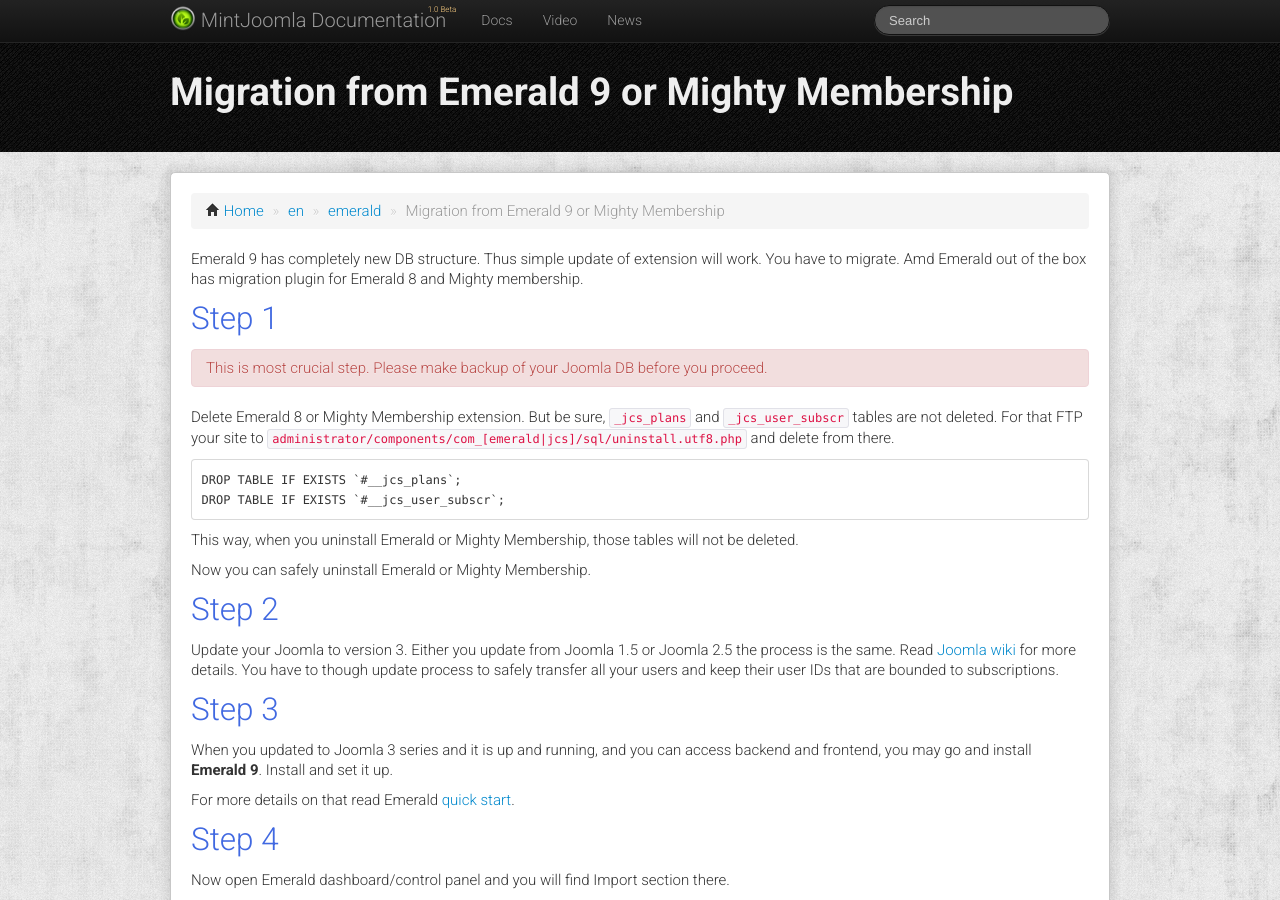
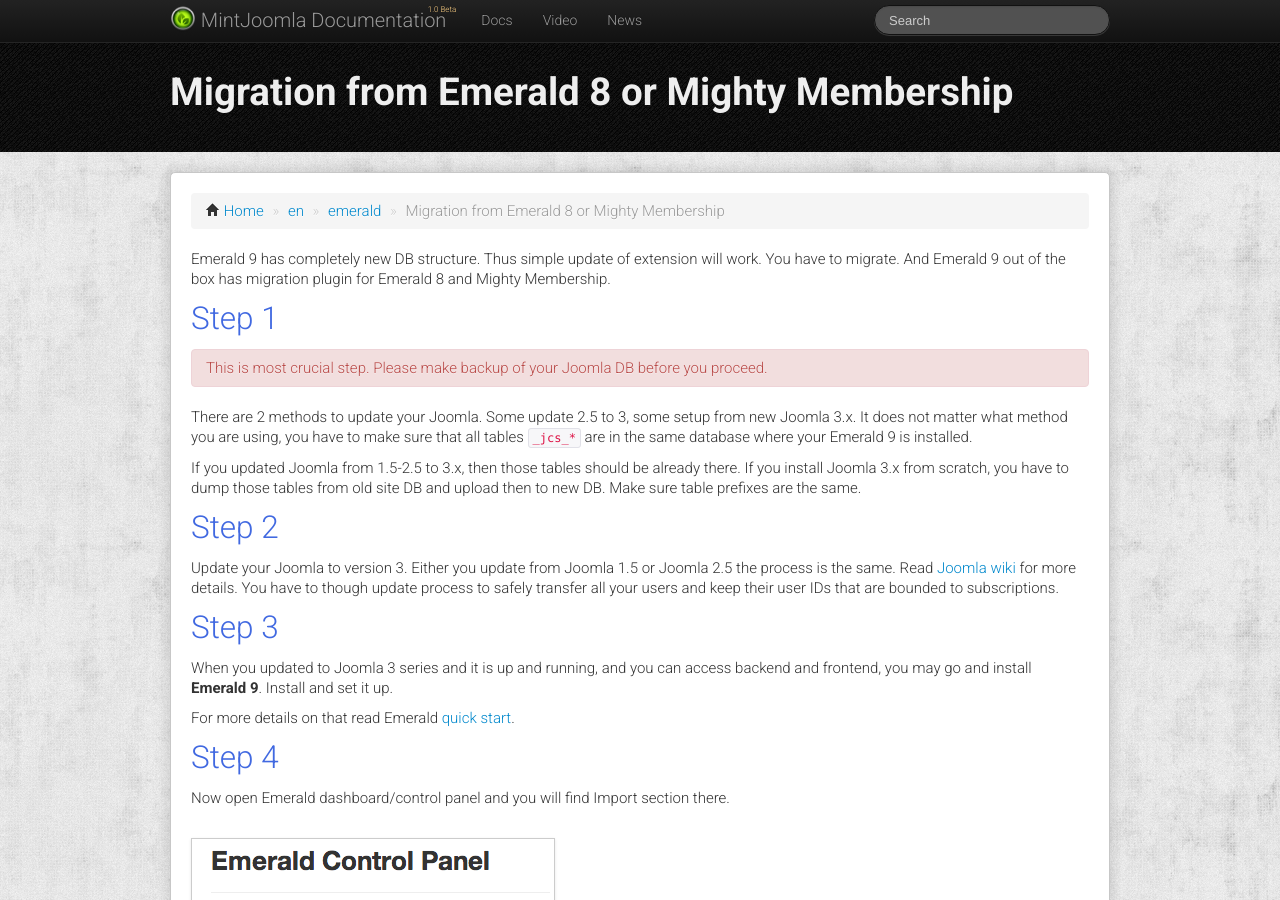
Before and after one commit to MintJoomla/MintJoomla.github.io, a Jekyll site: the page built from en/emerald/_posts/2013-01-01-migration.md, in a window 1280 px wide and 900 px high. Built offline with Jekyll 4.4.1, drawn with Linux system fonts in a browser that asks for light colours; comment, search, counter and statistics services are not loaded.

Commit message:
Update changes

```diff
--- a/en/emerald/_posts/2013-01-01-migration.md
+++ b/en/emerald/_posts/2013-01-01-migration.md
@@ -1,24 +1,20 @@
 ---
 layout: doc
-title:  "Migration from Emerald 9 or Mighty Membership"
+title:  "Migration from Emerald 8 or Mighty Membership"
 date:   2013-07-01 12:30:30
 tags: setup
 ---
 
-Emerald 9 has completely new DB structure. Thus simple update of extension will work. You have to migrate. Amd Emerald out of the box has migration plugin for Emerald 8 and Mighty membership.
+Emerald 9 has completely new DB structure. Thus simple update of extension will work. You have to migrate. And Emerald 9 out of the box has migration plugin for Emerald 8 and Mighty Membership.
 
 ## Step 1
 
 <div class="alert alert-error">This is most crucial step. Please make backup of your Joomla DB before you proceed.</div>
 
-Delete Emerald 8 or Mighty Membership extension. But be sure, `_jcs_plans` and `_jcs_user_subscr` tables are not deleted. For that FTP your site to `administrator/components/com_[emerald|jcs]/sql/uninstall.utf8.php` and delete from there.
+There are 2 methods to update your Joomla. Some update 2.5 to 3, some setup from new Joomla 3.x.
+It does not matter what method you are using, you have to make sure that all tables `_jcs_*` are in the same database where your Emerald 9 is installed.
 
-    DROP TABLE IF EXISTS `#__jcs_plans`;
-    DROP TABLE IF EXISTS `#__jcs_user_subscr`;
-
-This way, when you uninstall Emerald or Mighty Membership, those tables will not be deleted.
-
-Now you can safely uninstall Emerald or Mighty Membership.
+If you updated Joomla from 1.5-2.5 to 3.x, then those tables should be already there. If you install Joomla 3.x from scratch, you have to dump those tables from old site DB and upload then to new DB. Make sure table prefixes are the same.
 
 ## Step 2
 
```
